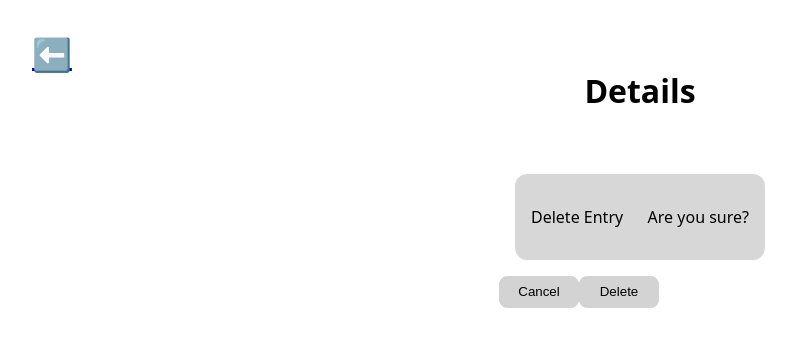
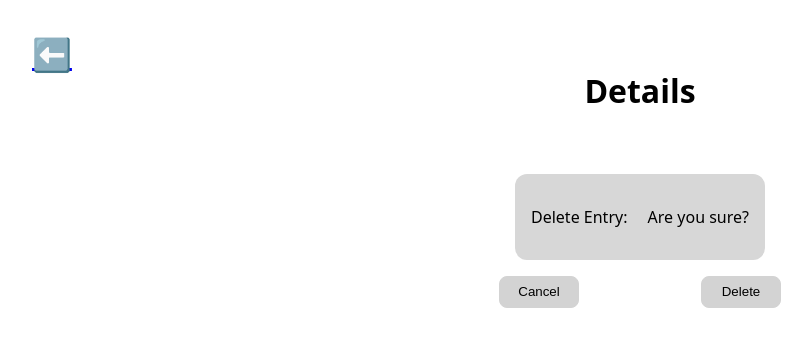
Before and after one commit to benediktbrenk/budget-app, a Next.js app: page /details/1 in a window 1280 px wide. Both pictures are taken after a click on the button "Delete". Shown: the top 346 px of the page, without its empty margins (0-812 px from the left). Built offline with nearby package versions, Linux system fonts and the light colour scheme.

Commit message:
fixed errors

```diff
--- a/components/TransactionDetails/index.js
+++ b/components/TransactionDetails/index.js
@@ -17,29 +17,31 @@ export default function TransactionDetails({
 }) {
   const [isAktiv, setIsAktiv] = useState(false);
 
-  function toggleDeleteQuestion() {
+  function toggleDeleteQuery() {
     setIsAktiv(!isAktiv);
   }
   console.log(isAktiv);
   return (
     <main>
       {isAktiv ? (
-        <div>
+        <article>
           <StyledDetailsContainer>
             <StyledItemContainer>
-              <p>Delete Entry</p>
+              <p>Delete Entry:</p>
               <p>Are you sure?</p>
             </StyledItemContainer>
           </StyledDetailsContainer>
-          <StyledButton onClick={toggleDeleteQuestion}>Cancel</StyledButton>
-          <StyledButton
-            onClick={() => deleteTransaction(currentTransaction.id)}
-          >
-            Delete
-          </StyledButton>
-        </div>
+          <StyledItemContainer>
+            <StyledButton onClick={toggleDeleteQuery}>Cancel</StyledButton>
+            <StyledButton
+              onClick={() => deleteTransaction(currentTransaction.id)}
+            >
+              Delete
+            </StyledButton>
+          </StyledItemContainer>
+        </article>
       ) : (
-        <div>
+        <article>
           <StyledDetailsContainer>
             <StyledItemContainer>
               <p>{currentTransaction.name}</p>
@@ -56,10 +58,9 @@ export default function TransactionDetails({
             <p>{currentTransaction.category}</p>
             <p>{currentTransaction.description}</p>
           </StyledDetailsContainer>
-          <StyledButton onClick={toggleDeleteQuestion}>Delete</StyledButton>
-        </div>
+          <StyledButton onClick={toggleDeleteQuery}>Delete</StyledButton>
+        </article>
       )}
     </main>
   );
 }
-// onClick={() => deleteTransaction(currentTransaction.id)}
--- a/pages/_app.js
+++ b/pages/_app.js
@@ -19,7 +19,7 @@ export default function App({ Component, pageProps }) {
     router.push("/");
   }
 
-  function handleDeleteTransaction(id) {
+  function deleteTransaction(id) {
     setTransactions(
       transactions.filter((transaction) => transaction.id !== id)
     );
@@ -33,7 +33,7 @@ export default function App({ Component, pageProps }) {
         {...pageProps}
         transactions={transactions}
         addNewTransaction={handleAddTransaction}
-        deleteTransaction={handleDeleteTransaction}
+        deleteTransaction={deleteTransaction}
       />
     </>
   );
```
